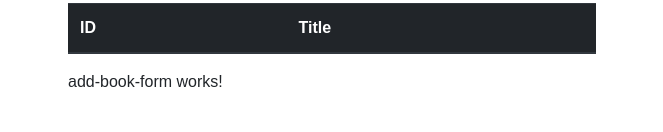
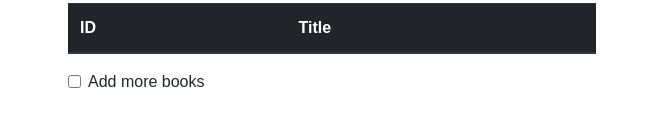
Before and after one commit to tomwhite007/ngrx-component-store-experiment, an Angular app: page / in a window 1280 px wide. Shown: the part 168-300 px from the top of the page, without its empty margins (308-971 px from the left). Built offline with nearby package versions, Linux system fonts and the light colour scheme; what @ngrx/effects, @ngrx/entity, @ngrx/store, @nrwl/angular would draw is missing.

Commit message:
first state using BehaviourSubject

```diff
--- a/apps/playground/src/app/add-book-form/add-book-form.component.html
+++ b/apps/playground/src/app/add-book-form/add-book-form.component.html
@@ -1 +1,23 @@
-<p>add-book-form works!</p>
+<form [formGroup]="formGroup" (submit)="upsertBook($event)">
+  <div class="form-group">
+    <label for="bookId">ISBN number</label>
+    <input
+      type="email"
+      class="form-control"
+      id="bookId"
+      placeholder="Enter ISBN number"
+      [formGroupName]="'id'"
+    />
+  </div>
+  <div class="form-group">
+    <label for="bookTitle">Title</label>
+    <input
+      type="text"
+      class="form-control"
+      id="bookTitle"
+      placeholder="Enter book title"
+      [formGroupName]="'title'"
+    />
+  </div>
+  <button type="submit" class="btn btn-primary">Add book</button>
+</form>
--- a/apps/playground/src/app/add-book-form/add-book-form.component.ts
+++ b/apps/playground/src/app/add-book-form/add-book-form.component.ts
@@ -1,15 +1,21 @@
-import { Component, OnInit } from '@angular/core';
+import { Component, EventEmitter, Output } from '@angular/core';
+import { FormControl, FormGroup } from '@angular/forms';
+import { BooksEntity } from '../+state/books.models';
 
 @Component({
   selector: 'playground-add-book-form',
   templateUrl: './add-book-form.component.html',
-  styleUrls: ['./add-book-form.component.scss']
+  styleUrls: ['./add-book-form.component.scss'],
 })
-export class AddBookFormComponent implements OnInit {
+export class AddBookFormComponent {
+  @Output() submittedBook: EventEmitter<BooksEntity> = new EventEmitter();
 
-  constructor() { }
+  formGroup = new FormGroup({
+    id: new FormControl(''),
+    title: new FormControl(''),
+  });
 
-  ngOnInit(): void {
+  upsertBook(book: BooksEntity) {
+    this.submittedBook.emit(book);
   }
-
 }
--- a/apps/playground/src/app/app.component.html
+++ b/apps/playground/src/app/app.component.html
@@ -1,13 +1,25 @@
 <header class="flex">
   <h1>Book App</h1>
 </header>
-<main>
+<main *ngIf="vm$ | async as vm">
   <h2>Blah</h2>
   <section>
     <playground-book-list></playground-book-list>
   </section>
 
   <section>
-    <playground-add-book-form></playground-add-book-form>
+    <div class="form-group">
+      <div class="form-check">
+        <input
+          type="checkbox"
+          class="form-check-input"
+          id="showForm"
+          (change)="showFormToggle()"
+        />
+        <label class="form-check-label" for="showForm">Add more books</label>
+      </div>
+    </div>
+
+    <playground-add-book-form *ngIf="vm.showForm"></playground-add-book-form>
   </section>
 </main>
--- a/apps/playground/src/app/app.component.ts
+++ b/apps/playground/src/app/app.component.ts
@@ -1,4 +1,5 @@
 import { Component } from '@angular/core';
+import { BehaviorSubject } from 'rxjs';
 
 @Component({
   selector: 'playground-root',
@@ -6,5 +7,16 @@ import { Component } from '@angular/core';
   styleUrls: ['./app.component.scss'],
 })
 export class AppComponent {
+  vm$ = new BehaviorSubject({
+    showForm: false,
+  });
+
   title = 'playground';
+
+  showFormToggle() {
+    this.vm$.next({
+      ...this.vm$.value,
+      showForm: !this.vm$.value.showForm,
+    });
+  }
 }
```
Also changed, not shown: apps/playground/src/app/app.module.ts (+9 -1 lines).
